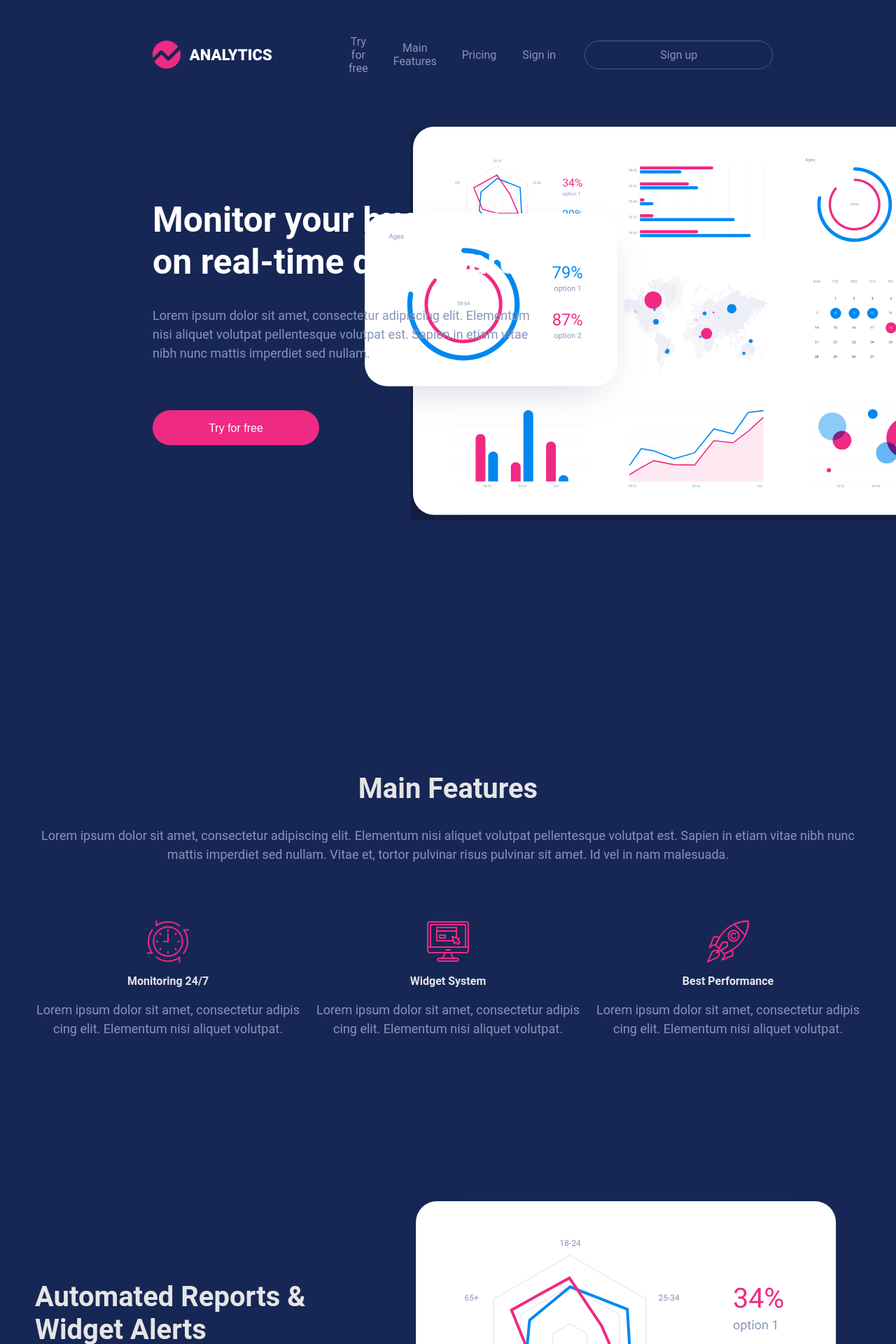
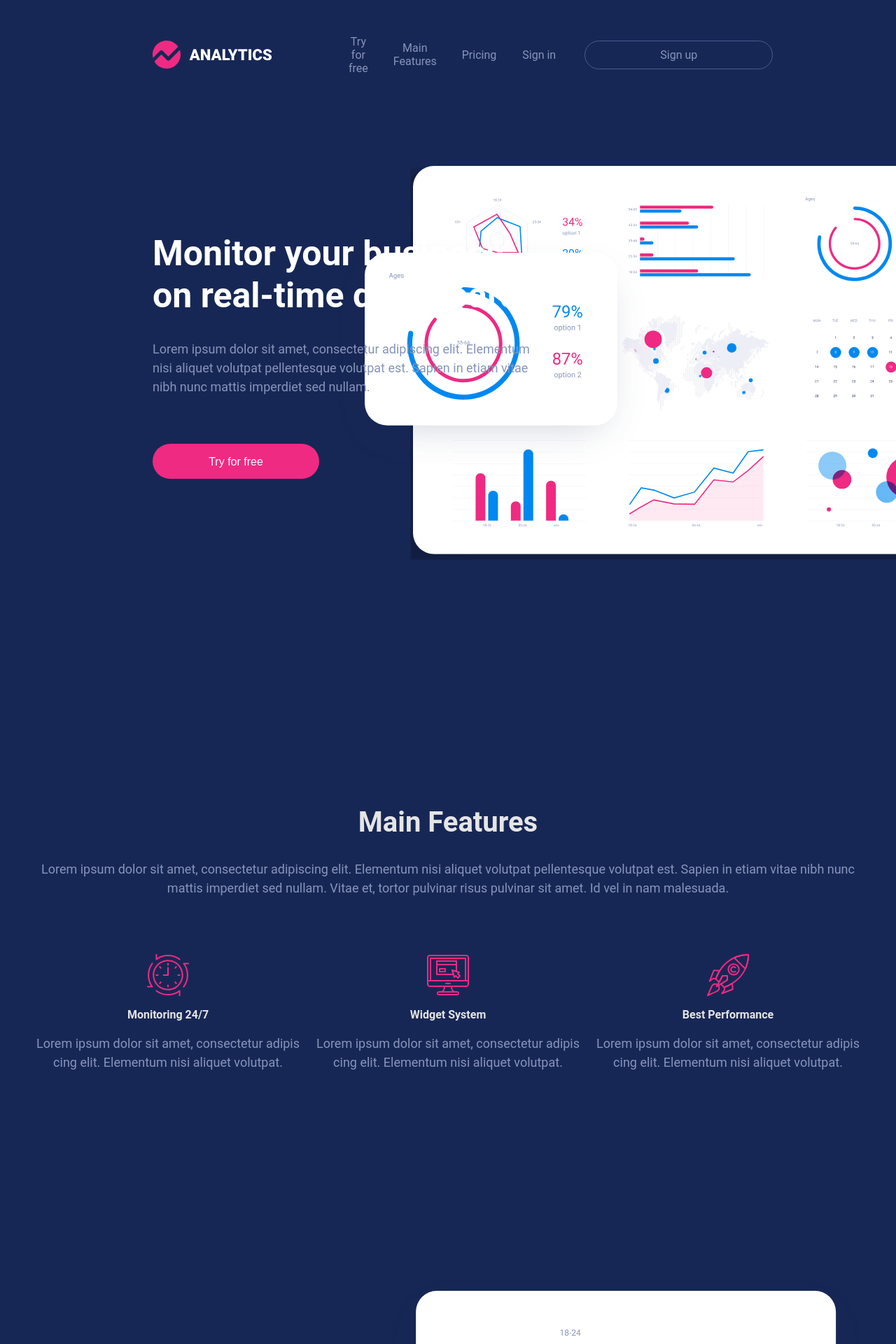
Before and after one commit to MaisonT/LandingPage, a Vue app: page / in a window 1280 px wide. Shown: the top 1920 px of the page at 70% size. Built offline with nearby package versions, Linux system fonts and the light colour scheme.

Commit message:
fefactor: remove unnecessary elements

```diff
--- a/src/components/IntroductionInfo.vue
+++ b/src/components/IntroductionInfo.vue
@@ -23,7 +23,7 @@ export default {
 
 <style scoped lang="scss">
 .introduction-info {
-  padding-top: 102px;
+  padding-top: 150px;
   width: 1180px;
   height: 798px;
   z-index: 3;
@@ -31,7 +31,7 @@ export default {
   .bg-logo-small {
     z-index: 1;
     position: absolute;
-    top: 164px;
+    top: 220px;
     right: 0;
   }
 }
--- a/src/components/MainFeatures.vue
+++ b/src/components/MainFeatures.vue
@@ -1,5 +1,4 @@
 <template>
-<div class="main-features">
   <div class="main-features-block">
     <h1>Main Features</h1>
     <p>
@@ -37,7 +36,6 @@
       </div>
     </div>
   </div>
-</div>
 </template>
 <script>
 export default {
@@ -46,15 +44,11 @@ export default {
 </script>
 
 <style scoped lang="scss">
-.main-features {
-  width: 100%;
-  z-index: 3;
-}
 .main-features-block {
   width: 1180px;
   margin-right: auto;
   margin-left: auto;
-  padding: 55px 0 100px 0;
+  padding: 55px 0 180px 0;
 
   h1 {
     font-style: normal;
--- a/src/components/PlanInfo.vue
+++ b/src/components/PlanInfo.vue
@@ -27,7 +27,6 @@ export default {
   height: 440px;
   box-shadow: 0 18px 50px -15px rgba(25, 42, 89, 0.2);
   border-radius: 30px;
-  //padding: 50px 60px 70px 60px;
   background: #0F1F4B;
   margin-right: 80px;
 
--- a/src/components/Screenshots.vue
+++ b/src/components/Screenshots.vue
@@ -1,6 +1,5 @@
 <template>
   <div class="screenshots">
-    <div class="container">
     <div class="container-mini">
       <div class="text-info">
         <h2>
@@ -47,7 +46,6 @@
       <img alt="" src="@/assets/images/screenshots/screen03.svg"/>
     </div>
   </div>
-  </div>
   <div id="blue"/>
 </template>
 
@@ -59,9 +57,6 @@ export default {
 
 <style scoped lang="scss">
 .screenshots {
-  width: 100%;
-}
-.container {
   width: 1180.26px;
   height: 1500px;
   padding-top: 120px;
```
Lines whose indentation alone changed are shown as unchanged.
